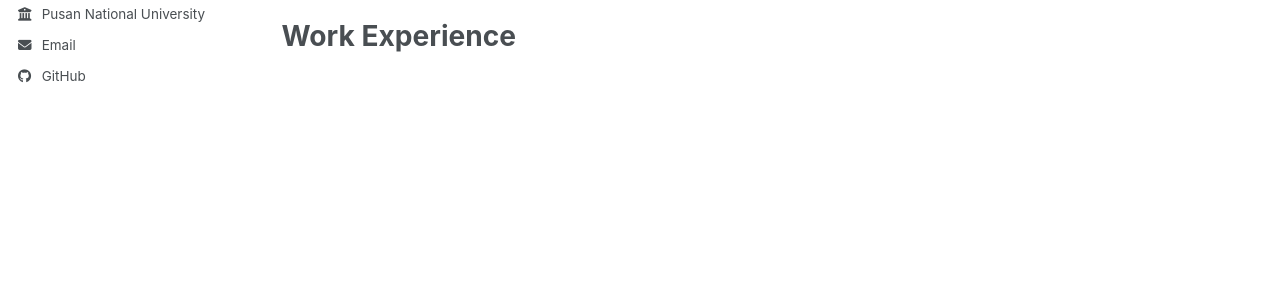
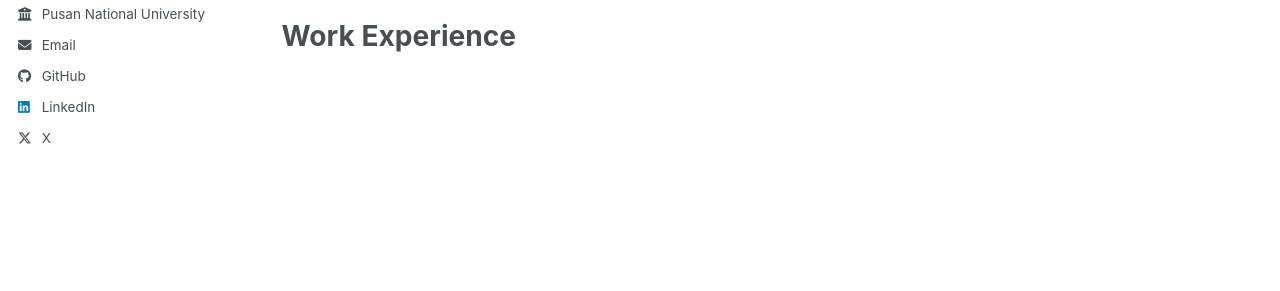
Before and after one commit to jhan-lee/jhan-lee.github.io, a Jekyll site: the page built from _pages/about.md, in a window 1280 px wide. Shown: the part 428-719 px from the top of the page. Built offline with Jekyll 4.4.1, drawn with Linux system fonts in a browser that asks for light colours; a script bundle is joined from its source files by our own code; library files that are not in the unit come from our copies.

Commit message:
add profile

```diff
--- a/_config.yml
+++ b/_config.yml
@@ -67,7 +67,7 @@ author:
   keybase          : # Username
   instagram        : # Username
   lastfm           : # Username
-  linkedin         : # Username
+  linkedin         : "jeonghan-lee-8565242b8"
   mastodon         : # URL
   medium           : # URL
   pinterest        : # Username
@@ -75,7 +75,7 @@ author:
   steam            : # Username
   telegram         : # URL
   tumblr           : # Username
-  twitter          : # Username for X / Twitter
+  twitter          : "ch00z_lee"
   vine             : # Username
   weibo            : # Username
   wikipedia        : # Username
@@ -139,7 +139,7 @@ yandex_site_verification :
 
 # Social Sharing
 twitter:
-  username               : &twitter
+  username               : &twitter "ch00z_lee"
 facebook:
   username               :
   app_id                 :
--- a/_includes/author-profile.html
+++ b/_includes/author-profile.html
@@ -94,6 +94,12 @@
       {% if author.github %}
         <li><a href="https://github.com/{{ author.github }}"><i class="fab fa-fw fa-github icon-pad-right" aria-hidden="true"></i>GitHub</a></li>
       {% endif %}
+      {% if author.linkedin %}
+        <li><a href="https://www.linkedin.com/in/{{ author.linkedin }}"><i class="fab fa-fw fa-linkedin icon-pad-right" aria-hidden="true"></i>LinkedIn</a></li>
+      {% endif %}
+      {% if author.twitter %}
+        <li><a href="https://x.com/{{ author.twitter }}"><i class="fab fa-fw fa-x-twitter icon-pad-right" aria-hidden="true"></i>X</a></li>
+      {% endif %}
       {% if author.kaggle %}
         <li><a href="https://kaggle.com/{{ author.kaggle }}"><i class="fab fa-fw fa-kaggle icon-pad-right" aria-hidden="true"></i>Kaggle</a></li>
       {% endif %}
@@ -132,9 +138,6 @@
       {% if author.lastfm %}
         <li><a href="https://last.fm/user/{{ author.lastfm }}"><i class="fab fa-fw fa-lastfm icon-pad-right" aria-hidden="true"></i>Last.fm</a></li>
       {% endif %}
-      {% if author.linkedin %}
-        <li><a href="https://www.linkedin.com/in/{{ author.linkedin }}"><i class="fab fa-fw fa-linkedin icon-pad-right" aria-hidden="true"></i>LinkedIn</a></li>
-      {% endif %}
       {% if author.mastodon %}
         <li><a href="{{ author.mastodon }}"><i class="fab fa-fw fa-mastodon icon-pad-right" aria-hidden="true"></i>Mastodon</a></li>
       {% endif %}
@@ -155,9 +158,6 @@
       {% endif %}
       {% if author.tumblr %}
         <li><a href="https://{{ author.tumblr }}.tumblr.com"><i class="fab fa-fw fa-tumblr icon-pad-right" aria-hidden="true"></i>Tumblr</a></li>
-      {% endif %}
-      {% if author.twitter %}
-        <li><a href="https://twitter.com/{{ author.twitter }}"><i class="fab fa-fw fa-x-twitter icon-pad-right" aria-hidden="true"></i>X (formerly Twitter)</a></li>
       {% endif %}
       {% if author.vine %}
         <li><a href="https://vine.co/u/{{ author.vine }}"><i class="fab fa-fw fa-vine icon-pad-right" aria-hidden="true"></i>Vine</a></li>
```
